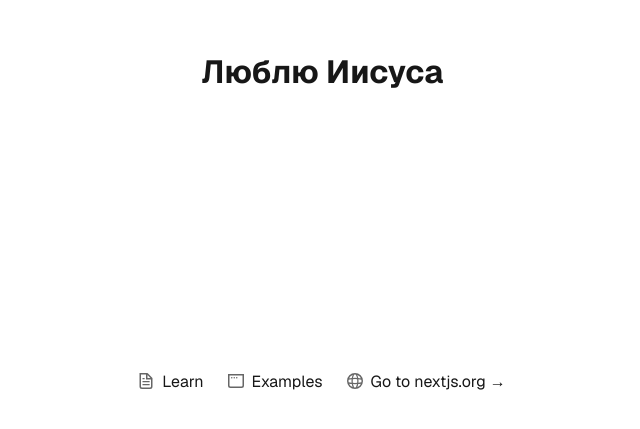
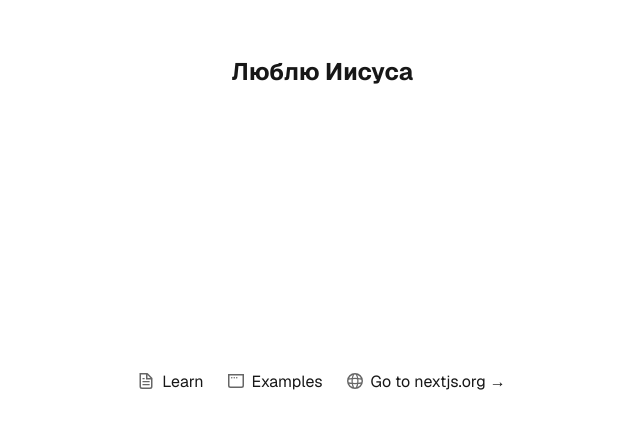
Before and after one commit to eluyema/religious-articles-frontend, a Next.js app: page / in a window 1280 px wide. Shown: the part 329-758 px from the top of the page, without its empty margins (318-958 px from the left). Built offline with nearby package versions, Linux system fonts and the light colour scheme.

Commit message:
новая фи4а

```diff
--- a/src/app/page.tsx
+++ b/src/app/page.tsx
@@ -5,7 +5,7 @@ export default function Home() {
   return (
     <div className={styles.page}>
       <main className={styles.main}>
-        <h1>Люблю Иисуса</h1>
+        <h2>Люблю Иисуса</h2>
       </main>
       <footer className={styles.footer}>
         <a
```
